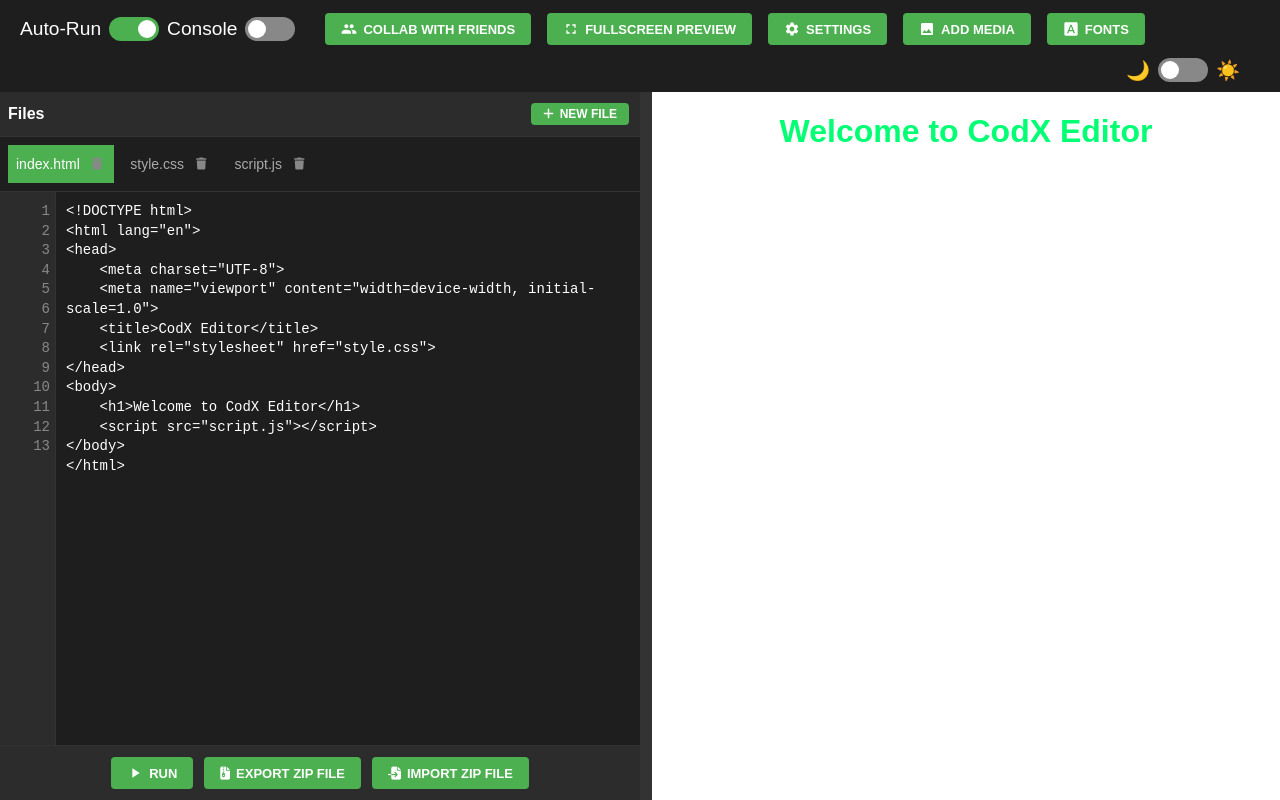
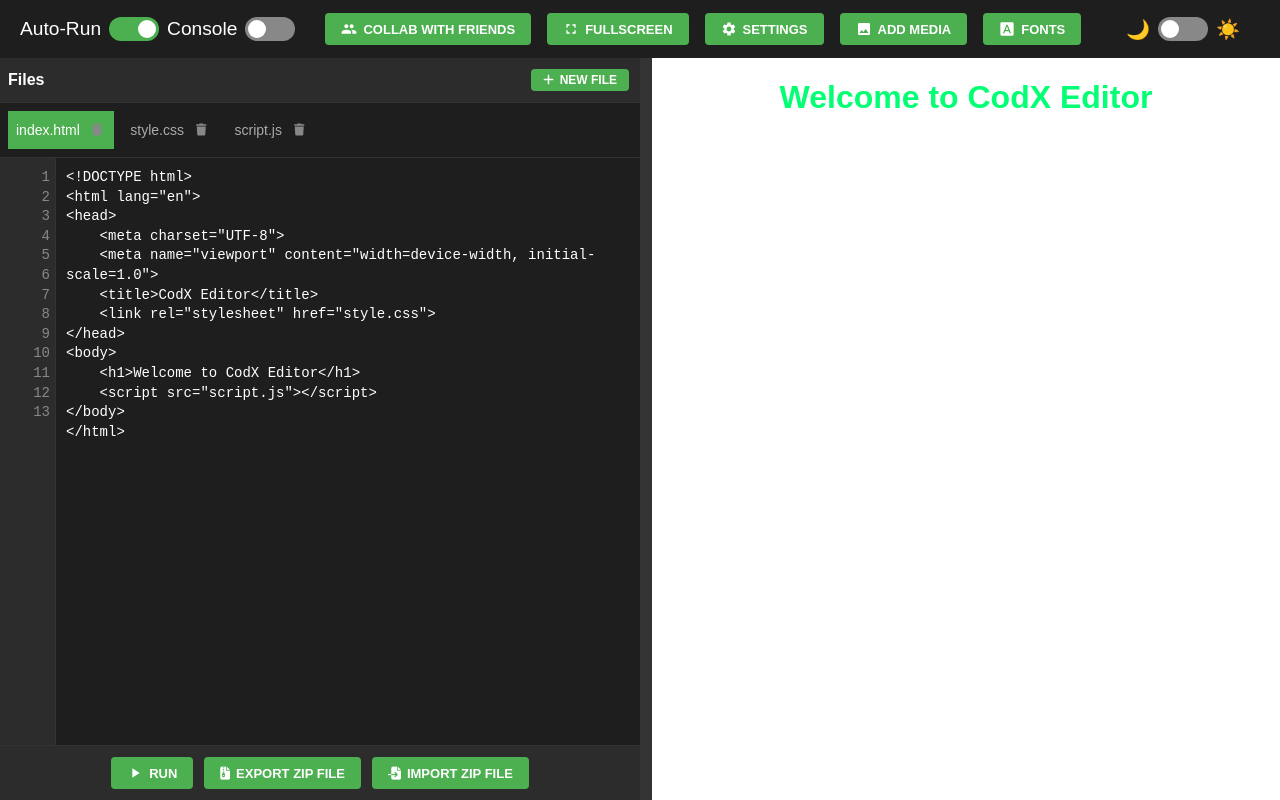
Before and after one commit to SultanRay2011/codx, a plain HTML site: page codx-editor.html in a window 1280 px wide. Drawn offline with nearby package versions, Linux system fonts and the light colour scheme.

Commit message:
Removed Preview For Fullscreen

```diff
--- a/codx-editor.html
+++ b/codx-editor.html
@@ -60,7 +60,7 @@
             d="M7 14H5v5h5v-2H7v-3zm-2-4h2V7h3V5H5v5zm12 7h-3v2h5v-5h-2v3zM14 5v2h3v3h2V5h-5z"
           />
         </svg>
-        <strong>FULLSCREEN PREVIEW</strong>
+        <strong>FULLSCREEN</strong>
       </button>
 
       <button
```
